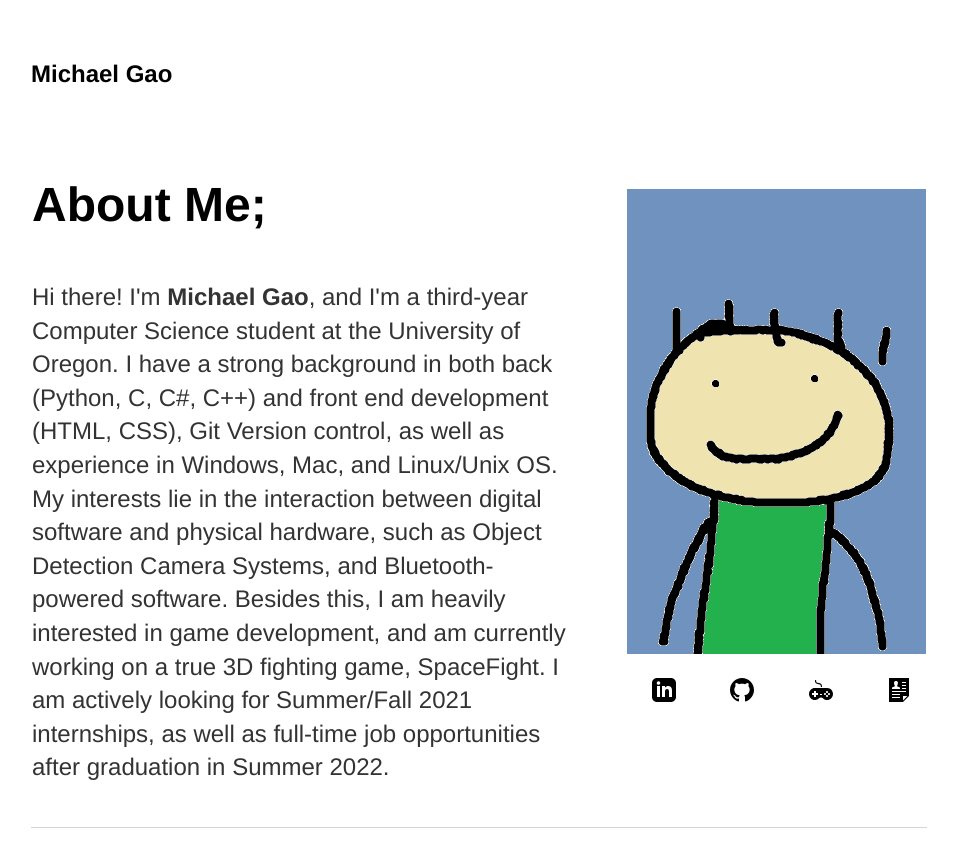
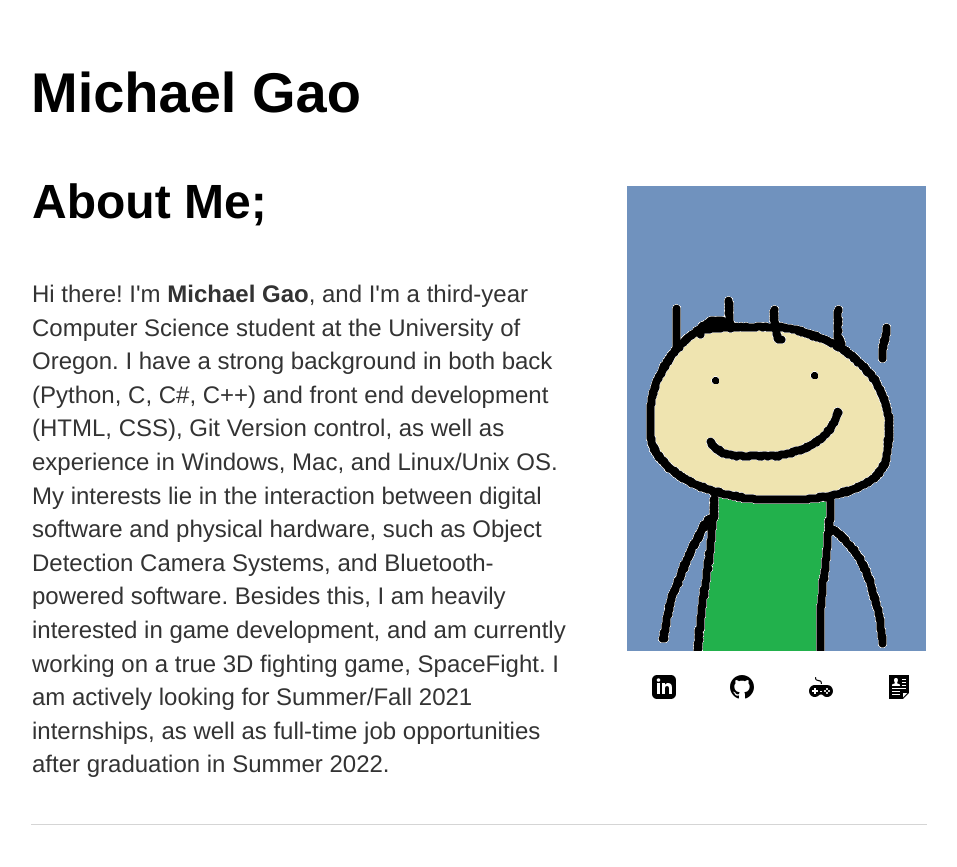
Before and after one commit to michael-c-gao/WebsiteOfMichael, a Jekyll site: the page built from index.html, in a window 1280 px wide. Shown: the top 867 px of the page, without its empty margins (161-1118 px from the left). Built offline with Jekyll 4.4.1, drawn with Linux system fonts in a browser that asks for light colours.

Commit message:
Update main.css

```diff
--- a/css/main.css
+++ b/css/main.css
@@ -31,7 +31,9 @@ h1 { font-size: 3em;  }
 h2 { font-size: 2.7em; }
 h3 { font-size: 2.3em; }
 h4 { font-size: 1.5em;}
-h5 { font-size: 1.5em; }
+h5 { font-size: 3.5em;
+     padding: 0px;
+      margin: 0px;}
 
 pade {
   padding-top: 0px;
```
